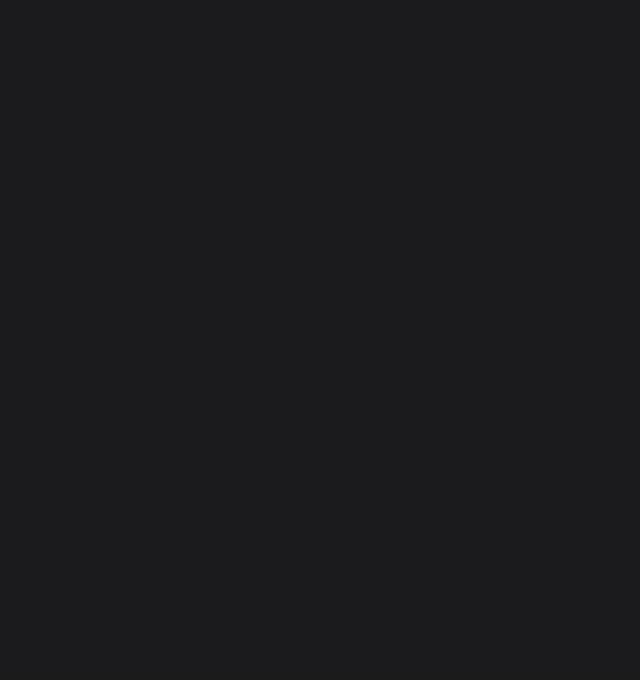
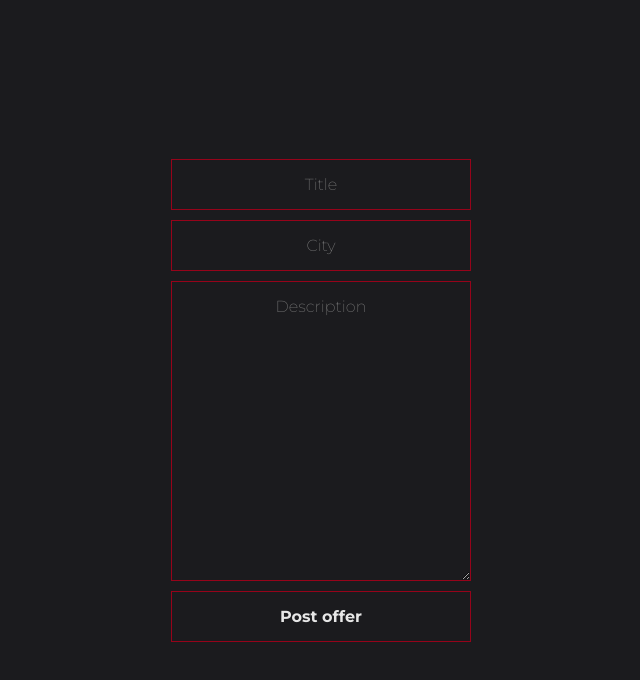
Before and after one commit to danhaj/job-board, a React (Create React App) app: page /new-offer in a window 1280 px wide. Shown: the top 680 px of the page, without its empty margins (319-959 px from the left). Built offline with nearby package versions, Linux system fonts and the light colour scheme; sample sign-in values are in the browser's storage.

Commit message:
add new offer page

```diff
--- a/src/App.js
+++ b/src/App.js
@@ -1,12 +1,15 @@
 import React from 'react';
 import { BrowserRouter, Switch, Route } from 'react-router-dom';
+import { useDispatch } from 'react-redux';
+import { setCurrentUser } from './redux/actions';
 import styled, { createGlobalStyle } from 'styled-components';
 
 import LandingPage from './pages/LandingPage';
 import SignInPage from './pages/SignInPage';
 import SignUpPage from './pages/SignUpPage';
 import OffersPage from './pages/OffersPage';
-import OfferDetails from './pages/OfferDetailsPage';
+import OfferDetailsPage from './pages/OfferDetailsPage';
+import NewOfferPage from './pages/NewOfferPage';
 
 const GlobalStyles = createGlobalStyle`
   * {
@@ -32,7 +35,15 @@ const StyledApp = styled.div`
   height: 100vh;
 `;
 
-const App = () => (
+const App = () => {
+  const dispatch = useDispatch();
+  const user = JSON.parse(localStorage.getItem('user'));
+
+  if(user) {
+    dispatch(setCurrentUser(user));
+  }
+
+  return (
     <StyledApp>
       <GlobalStyles />
       <BrowserRouter>
@@ -41,10 +52,12 @@ const App = () => (
           <Route exact path='/sign-in' component={SignInPage} />
           <Route exact path='/sign-up' component={SignUpPage} />
           <Route exact path='/offers' component={OffersPage} />
-        <Route exact path='/offer-details' component={OfferDetails} />
+          <Route exact path='/offer-details' component={OfferDetailsPage} />
+          <Route exact path='/new-offer' component={NewOfferPage} />
         </Switch>
       </BrowserRouter>
     </StyledApp>
   )
+}
 
 export default App;
--- a/src/pages/LandingPage.js
+++ b/src/pages/LandingPage.js
@@ -36,9 +36,14 @@ const LandingPage = () => {
   return (
     <StyledLandingPage>
       {
-        user.username ? <p>Hello {user.username}</p> : ''
+        user.username ?
+        <>
+          <p>Hello {user.username}</p>
+          <StyledLink to='/new-offer'>Post a new offer</StyledLink>
+        </>
+        :
+        <StyledLink to='/sign-in'>Sign In</StyledLink>
       }
-      <StyledLink to='/sign-in'>Sign In</StyledLink>
       <StyledLink to='/offers'>Watch job offers</StyledLink>
     </StyledLandingPage>
   )
--- /dev/null
+++ b/src/pages/NewOfferPage.js
@@ -0,0 +1,86 @@
+import React, { useRef } from 'react';
+import axios from 'axios';
+import { useSelector } from 'react-redux';
+import { useHistory } from 'react-router-dom';
+import styled from 'styled-components';
+
+const StyledNewOfferPage = styled.form`
+    display: flex;
+    height: 100%;
+    flex-direction: column;
+    justify-content: center;
+    align-items: center;
+
+    input {
+        width: 300px;
+        padding: 15px 0;
+        margin: 5px 0;
+        font-family: 'Montserrat';
+        font-size: 16px;
+        text-align: center;
+        color: #E7E7E7;
+        background-color: transparent;
+        border: 1px solid #96031A;
+
+        &[type='submit'] {
+            font-weight: bold;
+            cursor: pointer;
+
+            &:hover {
+                background-color: #96031A;
+                transition-duration: 400ms;
+            }
+        }
+    }
+
+    textarea {
+        width: 300px;
+        height: 300px;
+        padding: 15px 0;
+        margin: 5px 0;
+        font-family: 'Montserrat';
+        font-size: 16px;
+        text-align: center;
+        color: #E7E7E7;
+        background-color: transparent;
+        border: 1px solid #96031A;
+    }
+}
+`
+
+const NewOfferPage = () => {
+    const user = useSelector(state => state.currentUser);
+    const history = useHistory();
+    const title = useRef();
+    const city = useRef();
+    const description = useRef();
+
+    if(!user.username) {
+        history.push('/sign-in');
+    }
+
+    const handleSubmit = ev => {
+        ev.preventDefault();
+
+        axios.post('http://localhost:1337/offers', {
+            title: title.current.value,
+            city: city.current.value,
+            company: user.username,
+            description: description.current.value
+        })
+        .then(() => {
+            history.push('/offers');
+        })
+    }
+
+    return (
+        <StyledNewOfferPage>
+            <input ref={title} type='text' placeholder='Title' />
+            <input ref={city} type='text' placeholder='City' />
+            <textarea ref={description} placeholder='Description' />
+            <input type='submit' onClick={handleSubmit} value='Post offer' />
+        </StyledNewOfferPage>
+    )
+}
+
+export default NewOfferPage;
--- a/src/pages/OfferDetailsPage.js
+++ b/src/pages/OfferDetailsPage.js
@@ -1,7 +1,7 @@
 import React from 'react';
 import { useSelector } from 'react-redux';
 
-const OfferDetails = () => {
+const OfferDetailsPage = () => {
     const offer = useSelector(state => state.currentOffer);
 
     return (
@@ -13,4 +13,4 @@ const OfferDetails = () => {
     )
 }
 
-export default OfferDetails;
+export default OfferDetailsPage;
--- a/src/pages/SignInPage.js
+++ b/src/pages/SignInPage.js
@@ -1,7 +1,7 @@
 import React, { useRef } from 'react';
 import axios from 'axios';
 import { Link, useHistory } from 'react-router-dom';
-import { useDispatch } from 'react-redux';
+import { useSelector, useDispatch } from 'react-redux';
 import { setCurrentUser } from '../redux/actions';
 import styled from 'styled-components';
 
@@ -47,6 +47,7 @@ const StyledSignInPage = styled.form`
 const SignInPage = () => {
     const email = useRef();
     const password = useRef();
+    const user = useSelector(state => state.currentUser);
     const dispatch = useDispatch();
     const history = useHistory();
 
@@ -60,18 +61,26 @@ const SignInPage = () => {
         .then(res => {
             const { user } = res.data;
             dispatch(setCurrentUser(user));
+            localStorage.setItem('user', JSON.stringify(user));
             history.push('/');
         })
     }
 
     return (
         <StyledSignInPage>
+            {
+                user.username ?
+                <p>You are already logged!</p>
+                :
+                <>
                     <input ref={email} type='text' placeholder='E-mail' />
                     <input ref={password} type='password' placeholder='Password' />
                     <input type='submit' onClick={handleSubmit} value='Sign In' />
                     <span>
                         Register your company <Link to='sign-up'>here</Link>
                     </span>
+                </>
+            }
         </StyledSignInPage>
     )
 }
--- a/src/pages/SignUpPage.js
+++ b/src/pages/SignUpPage.js
@@ -1,7 +1,7 @@
 import React, { useRef } from 'react';
 import axios from 'axios';
 import { useHistory } from 'react-router-dom';
-import { useDispatch } from 'react-redux';
+import { useSelector, useDispatch } from 'react-redux';
 import { setCurrentUser } from '../redux/actions';
 import styled from 'styled-components';
 
@@ -39,6 +39,7 @@ const SignUpPage = () => {
     const company = useRef();
     const email = useRef();
     const password = useRef();
+    const user = useSelector(state => state.currentUser);
     const dispatch = useDispatch();
     const history = useHistory();
 
@@ -53,16 +54,24 @@ const SignUpPage = () => {
         .then(res => {
             const { user } = res.data;
             dispatch(setCurrentUser(user));
+            localStorage.setItem('user', JSON.stringify(user));
             history.push('/');
         })
     }
 
     return (
         <StyledSignUpPage>
-            <input ref={company} type='text' placeholder='Company name' />
-            <input ref={email} type='text' placeholder='E-mail' />
-            <input ref={password} type='password' placeholder='Password' />
-            <input type='submit' onClick={handleSubmit} value='Sign Up' />
+            {
+                user.username ?
+                <p>You are already logged!</p>
+                :
+                <>
+                    <input ref={company} type='text' placeholder='Company name' />
+                    <input ref={email} type='text' placeholder='E-mail' />
+                    <input ref={password} type='password' placeholder='Password' />
+                    <input type='submit' onClick={handleSubmit} value='Sign Up' />
+                </>
+            }
         </StyledSignUpPage>
     )
 }
```
Lines whose indentation alone changed are shown as unchanged.
